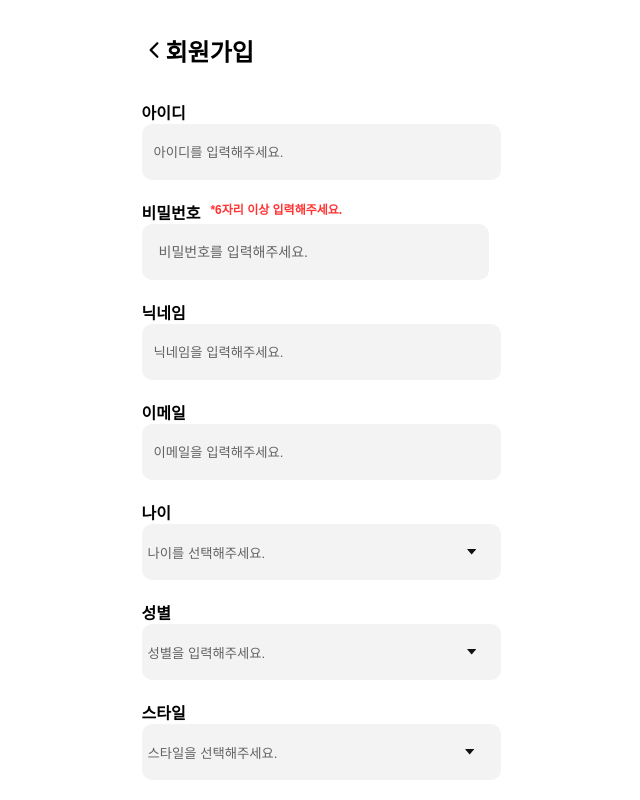
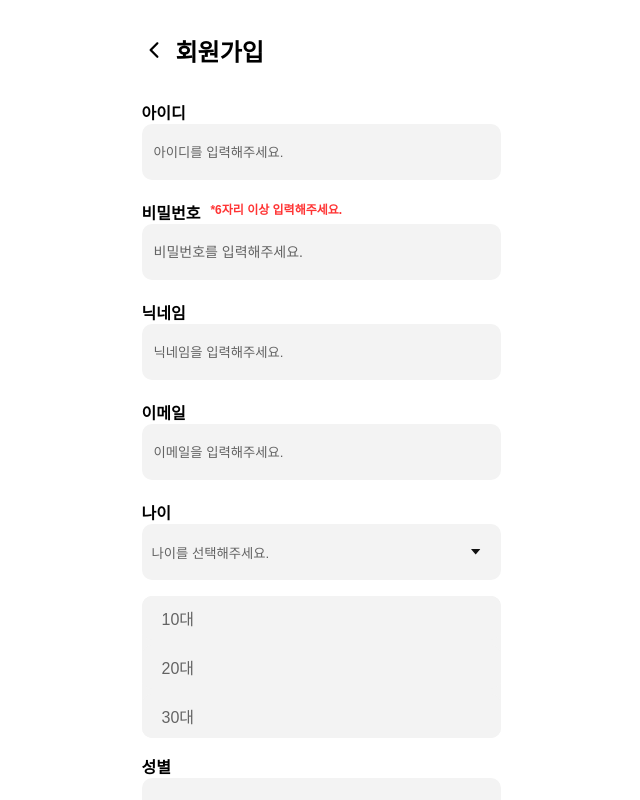
Before and after one commit to minjeongss/Nanali-cody-frontend, a React (Create React App) app: page /signup in a window 1280 px wide. Both pictures are taken after a click on the button "나이를 선택해주세요.". Shown: the top 800 px of the page, without its empty margins (319-959 px from the left). Built offline with nearby package versions, Linux system fonts and the light colour scheme; the HTML template or start-up script is replaced by a standard one; a web font is replaced by a local one.

Commit message:
#1 - 나이 선택 리스트 뜨도록 구현하기

```diff
--- /dev/null
+++ b/src/components/ShowList.jsx
@@ -0,0 +1,16 @@
+import React, { useState } from 'react';
+import styles from '../styles/ShowList.module.css'
+export default function ShowList() {
+    const [ageList,setAgeList]=useState([
+        "10대","20대","30대"
+    ])
+    return (
+        <div>
+            <ul>
+                {ageList.map(item=>{
+                    return <li>{item}</li>
+                })}
+            </ul>
+        </div>
+    );
+}
--- a/src/pages/Signup.jsx
+++ b/src/pages/Signup.jsx
@@ -3,6 +3,7 @@ import styles from '../styles/Signup.module.css';
 import {IoIosArrowBack} from 'react-icons/io';
 import {AiFillCaretDown} from 'react-icons/ai';
 import { useNavigate, useParams } from 'react-router-dom';
+import ShowList from '../components/ShowList';
 
 export default function Signup() {
     const [id,setId]=useState('');
@@ -12,6 +13,8 @@ export default function Signup() {
     const [age,setAge]=useState();
     const [gender,setgender]=useState();
     const [style,setStyle]=useState();
+
+    const [isClickedAge,setIsClickedAge]=useState(false);
     const list=[
         /^[a-zA-z0-9]{4,12}$/, //id
         /^(?=.*[a-zA-Z])(?=.*[!@#$%^*+=-])(?=.*[0-9]).{8,25}$/, //password
@@ -40,13 +43,16 @@ export default function Signup() {
         setEmail(e.target.value);
     }
     const handleAge=()=>{
-
+        setIsClickedAge(true);
     }
     const handleGneder=()=>{
 
     }
     const handleStyle=()=>{
 
+    }
+    const PrintAge=()=>{
+        return <ShowList />
     }
     const handleSubmit=(e)=>{
         e.preventDefault();
@@ -85,12 +91,13 @@ export default function Signup() {
                 <div>이메일</div>
                 <input type="email" placeholder='이메일을 입력해주세요.' onChange={handleEmail}/>
             </div>
-            <div className={styles.wrap}>
+            <div className={isClickedAge?`styles.wrapLong`:`styles.wrap`}>
                 <div>나이</div>
                 <button className={styles.button} onClick={handleAge}>
                     나이를 선택해주세요.
                     <AiFillCaretDown className={styles.icon}/>
                 </button>
+                <div>{isClickedAge && PrintAge()}</div>
             </div>
             <div className={styles.wrap}>
                 <div>성별</div>
--- /dev/null
+++ b/src/styles/ShowList.module.css
@@ -0,0 +1,22 @@
+ul{
+    list-style: none;
+    padding-left: 0;
+    background-color: var(--color-grey);
+    border: none;
+    border-radius: 10px;
+}
+li{
+    background-color: var(--color-grey);
+    color: var(--color-darkgrey);
+
+    border: none;
+    border-radius: 10px;
+    padding: 10px 10px 10px 20px;
+    margin-bottom: 5px;
+
+    font-weight: normal;
+    font-size: 14;
+}
+li:hover{
+    background-color: var(--color-lightgrey);
+}
--- a/src/styles/Signup.module.css
+++ b/src/styles/Signup.module.css
@@ -11,12 +11,16 @@ div{
 .wrap{
     height: 100px;
 }
+.wrapLong{
+    height:200px;
+}
 .top{
     display: flex;
     flex-direction: row;
     align-items: center;
     font-size: 24px;
     height: 100px;
+    gap:10px;
 }
 .password{
     display: flex;
@@ -42,8 +46,10 @@ input{
 input::placeholder{
     color:var(--color-darkgrey);
 }
-input[type="password"]{
+input[type="password"]{  /*타css 영향 받음*/
     background-color: var(--color-grey);
+    width: 345px;
+    padding:2px 2px 2px 12px;
 }
 button{
     width: 359px;
@@ -54,6 +60,7 @@ button{
     flex-direction: row;
     align-items: center;
     color: var(--color-darkgrey);
+    padding-left: 10px;
 }
 .icon{
     padding-left: 200px;
@@ -67,5 +74,5 @@ button[type='submit']{
     font-weight: bold;
     font-size: 18px;
     background-color:var(--color-skyblue)!important;
-    color:var(--color-white);
+    color:var(--color-white)!important;
 }
```
